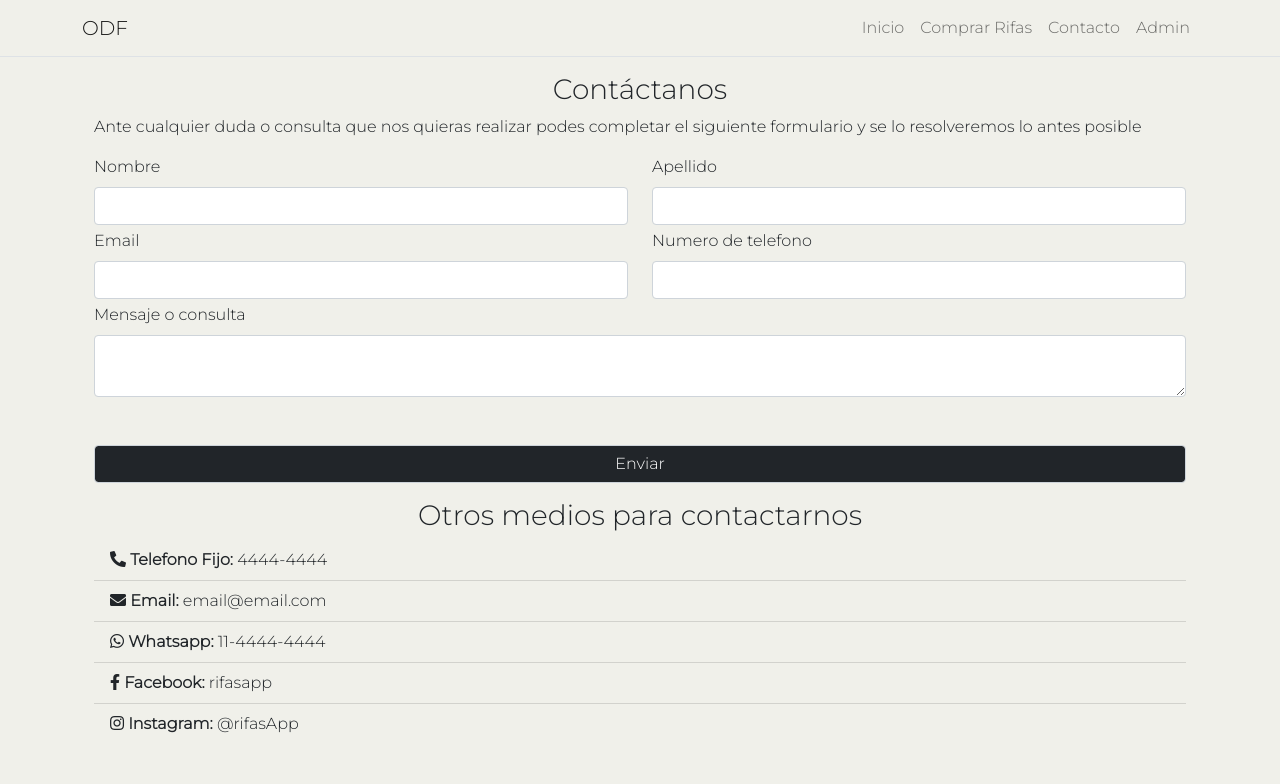
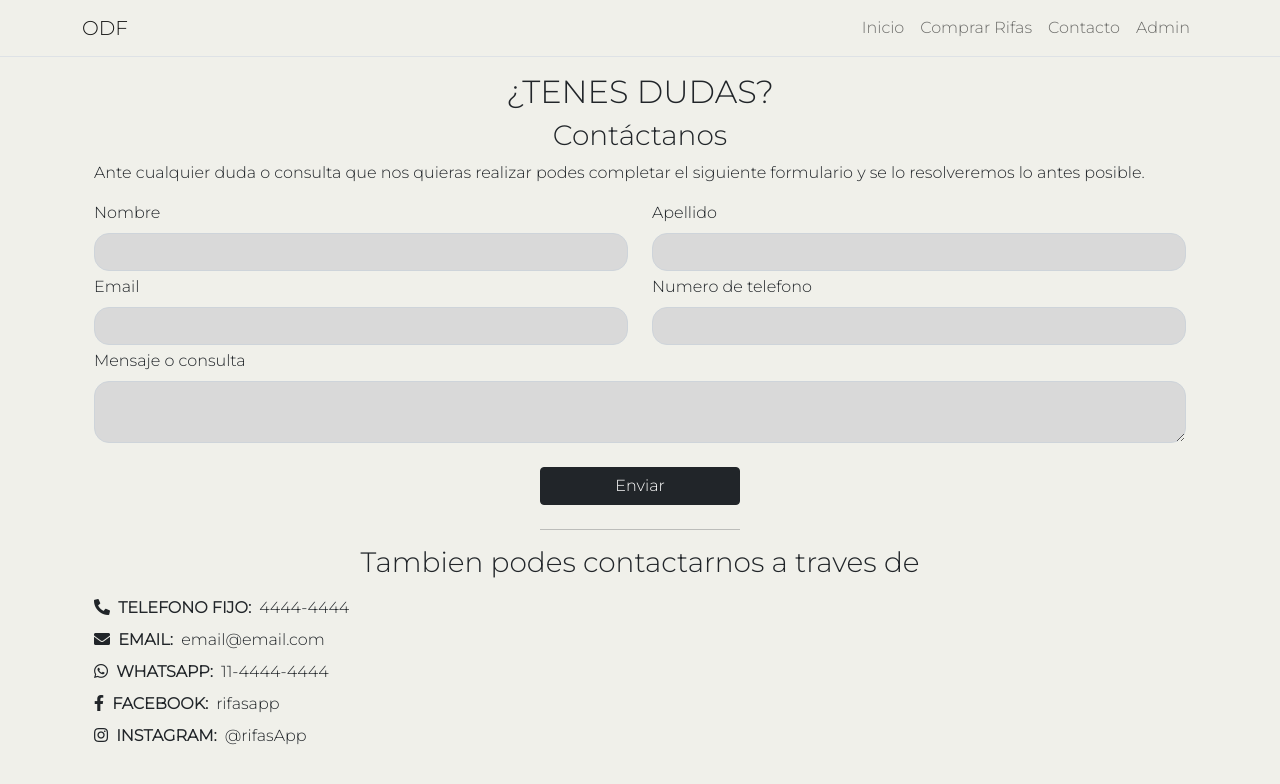
Before and after one commit to MatiasSanchez-l/rifasApp, a React (Create React App) app in the folder frontend/: page /contacto in a window 1280 px wide. Shown: the top 784 px of the page. Built offline with nearby package versions, Linux system fonts and the light colour scheme.

Commit message:
terminamos el contacto

```diff
--- a/frontend/src/components/CompraRifa.js
+++ b/frontend/src/components/CompraRifa.js
@@ -111,18 +111,18 @@ export default class CompraRifa extends Component {
         return (
             <div className="compraRifa mb-5">
                 <div className="mt-2">
-                    <h2 className="text-center">¿COMO COMPRAR TU RIFA?</h2>
+                    <h2 className="text-center mb-3">¿COMO COMPRAR TU RIFA?</h2>
                     <div className="row">
-                        <div className="col-12 col-md-6 ">
-                            <h5 className="fw-bold"><i class="fas fa-caret-right"></i> Primer paso</h5>
+                        <div className="col-12 text-center">
+                            <h5 className="fw-bold"> Primer paso</h5>
                             <p>Seleccione la cantidad de rifas que deseas comprar.</p>
                         </div>
-                        <div className="col-12 col-md-6 ">
-                            <h5 className="fw-bold"><i class="fas fa-caret-right"></i> Segundo paso</h5>
+                        <div className="col-12 text-center">
+                            <h5 className="fw-bold"> Segundo paso</h5>
                             <p>Complete el formulario con los datos correspondientes.</p>
                         </div>
-                        <div className="col-12 col-md-6 ">
-                            <h5 className="fw-bold"><i class="fas fa-caret-right"></i> Tercer paso</h5>
+                        <div className="col-12 text-center">
+                            <h5 className="fw-bold"> Tercer paso</h5>
                             <p>Seleccione el boton 'continuar' para efectuar el pago de su contribucion.</p>
                         </div>
                     </div>
@@ -147,7 +147,7 @@ export default class CompraRifa extends Component {
                         <button onClick={this.restarCantidadRifas} value="100" className="btn btn-outline-dark mx-1 rounded">- 100</button>
                     </div>
                     <div className="p-2 mt-3">
-                        <div className="row c-espe">
+                        <div className="row justify-content-center c-espe">
                             <div className="col-6">
                                 <h3 className="">Rifas: {this.state.cantidadRifas}</h3>
                                 <h3 className="">Valor total: ${this.state.valorTotal}</h3>
@@ -163,7 +163,7 @@ export default class CompraRifa extends Component {
                 <hr className="hr my-3" />
                 <div>
                     <div>
-                        <h5 className="fw-bold text-center">Formulario de datos</h5>
+                        <h5 className="fw-bold text-center mb-4">Formulario de datos</h5>
                     </div>
                     <form onSubmit={this.registrarUsuarioYCompra} className="formulario-datos">
                         <div className="row justify-content-between my-3">
--- /dev/null
+++ b/frontend/src/components/Contacto.css
@@ -0,0 +1,12 @@
+.formulario-datos input, textarea {
+    background: #d9d9d9!important;
+    border-radius: 15px!important;
+}
+
+.formulario-datos button {
+    width: 200px;
+}
+
+.formulario-datos input:focus {
+    background: #d9d9d9;
+}
--- a/frontend/src/components/Contacto.js
+++ b/frontend/src/components/Contacto.js
@@ -1,6 +1,7 @@
 import React, { Component } from 'react'
 import emailjs from 'emailjs-com';
-import swal from 'sweetalert'
+import swal from 'sweetalert';
+import './Contacto.css';
 
 export default class Contacto extends Component {
     sendEmail = (e) => {
@@ -29,17 +30,16 @@ export default class Contacto extends Component {
         this.setState({
             [e.target.name]: e.target.value
         })
-
     };
-
 
     render() {
         return (
-            <div>
-                <div className="container">
-                    <h3 className="text-center mt-3">Cont&aacute;ctanos</h3>
-                    <p>Ante cualquier duda o consulta que nos quieras realizar podes completar el siguiente formulario y se lo resolveremos lo antes posible</p>
-                    <form className="contact-form mt-3 " onSubmit={this.sendEmail}>
+            <div className="container">
+                <div>
+                    <h2 className="text-center mt-3">¿TENES DUDAS?</h2>
+                    <h3 className="text-center ">Cont&aacute;ctanos</h3>
+                    <p>Ante cualquier duda o consulta que nos quieras realizar podes completar el siguiente formulario y se lo resolveremos lo antes posible.</p>
+                    <form className="contact-form mt-3 formulario-datos" onSubmit={this.sendEmail}>
                         <div className="row  mt-1">
                             <div className="col-6">
                                 <label className="form-label">Nombre</label>
@@ -65,21 +65,32 @@ export default class Contacto extends Component {
                             <label className="form-label">Mensaje o consulta</label>
                             <textarea className="form-control" name="message" />
                         </div>
-                        <input className="form-control mt-5 bg-dark text-white" type="submit" value="Enviar" />
+                        <div className="text-center">
+                            <button className="btn btn-dark mt-4 text-white" type="submit">Enviar</button>
+                        </div>
                     </form>
                 </div>
-                <div className="container">
-                    <h3 className="text-center mt-3">Otros medios para contactarnos</h3>
-                    <ul class="list-group list-group-flush lista-contacto">
-                        <li class="list-group-item"> <i class="fas fa-phone-alt"></i> <span className="fw-bold ">Telefono Fijo:</span> 4444-4444</li>
-                        <li class="list-group-item"> <i class="fas fa-envelope"></i> <span className="fw-bold ">Email:</span> email@email.com</li>
-                        <li class="list-group-item"> <i class="fab fa-whatsapp"></i> <span className="fw-bold ">Whatsapp:</span> 11-4444-4444</li>
-                        <li class="list-group-item"> <i class="fab fa-facebook-f"></i> <span className="fw-bold ">Facebook:</span> rifasapp</li>
-                        <li class="list-group-item"> <i class="fab fa-instagram"></i> <span className="fw-bold ">Instagram:</span> @rifasApp</li>
-                    </ul>
-
+                <hr className="mt-4 hr" />
+                <div>
+                    <h3 className="text-center mt-3">Tambien podes contactarnos a traves de</h3>
+                    <div className="row">
+                        <div className="col-12 mt-2">
+                            <i class="fas fa-phone-alt"></i> <span className="fw-bold text-uppercase mx-1">Telefono Fijo:</span> 4444-4444
+                        </div>
+                        <div className="col-12 mt-2">
+                            <i class="fas fa-envelope"></i> <span className="fw-bold text-uppercase mx-1">Email:</span> email@email.com
+                        </div>
+                        <div className="col-12 mt-2">
+                            <i class="fab fa-whatsapp"></i> <span className="fw-bold text-uppercase mx-1">Whatsapp:</span> 11-4444-4444
+                        </div>
+                        <div className="col-12 mt-2">
+                            <i class="fab fa-facebook-f"></i> <span className="fw-bold text-uppercase mx-1">Facebook:</span> rifasapp
+                        </div>
+                        <div className="col-12 mt-2">
+                            <i class="fab fa-instagram"></i> <span className="fw-bold text-uppercase mx-1">Instagram:</span> @rifasApp
+                        </div>
+                    </div>
                 </div>
-
             </div>
         )
     }
--- a/frontend/src/index.css
+++ b/frontend/src/index.css
@@ -12,9 +12,6 @@ header {
     background-color: #f0f0ea!important;
 }
 
-.lista-contacto li {
-    background: transparent!important;
-}
 
 .hr {
     width: 200px;
```
